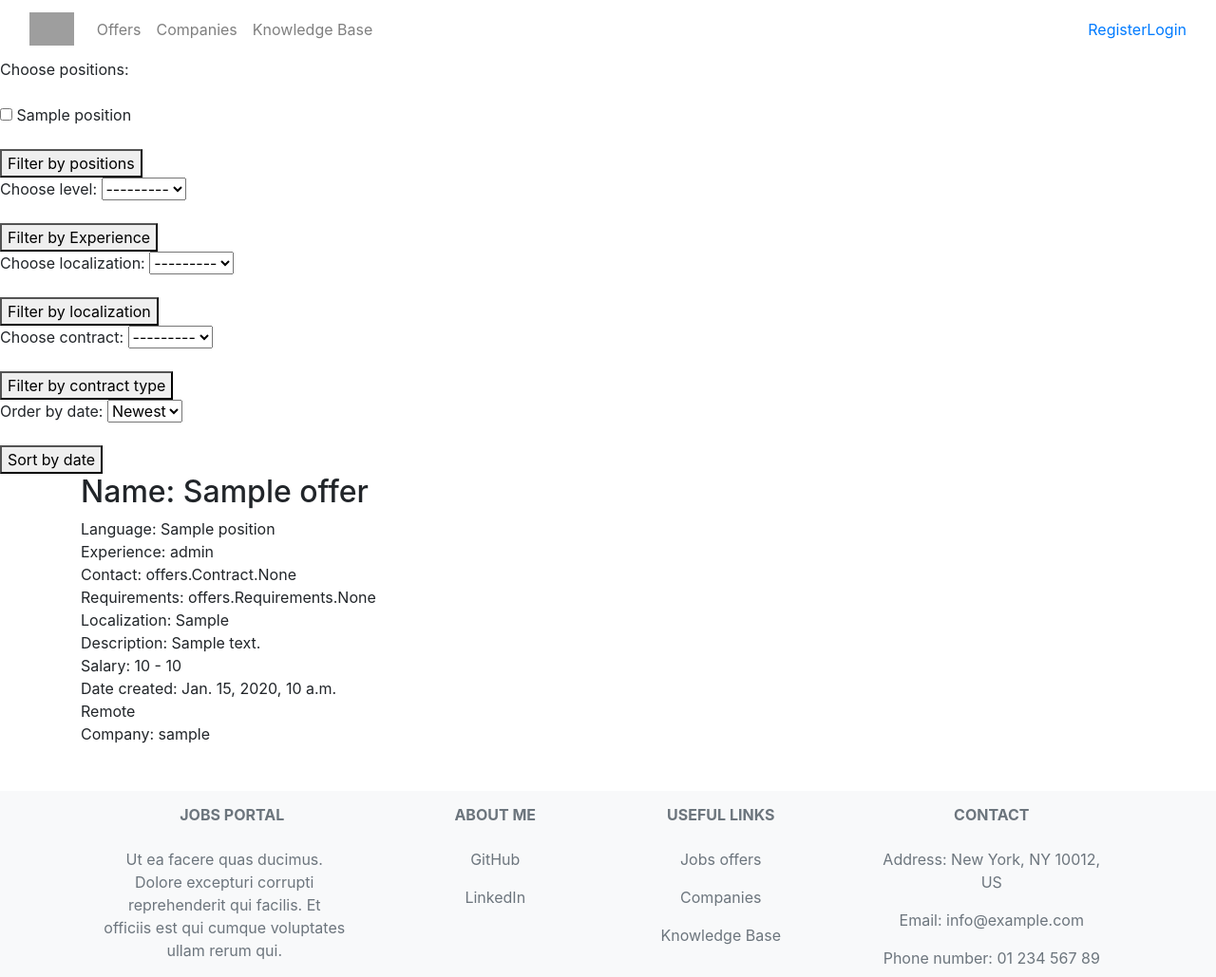
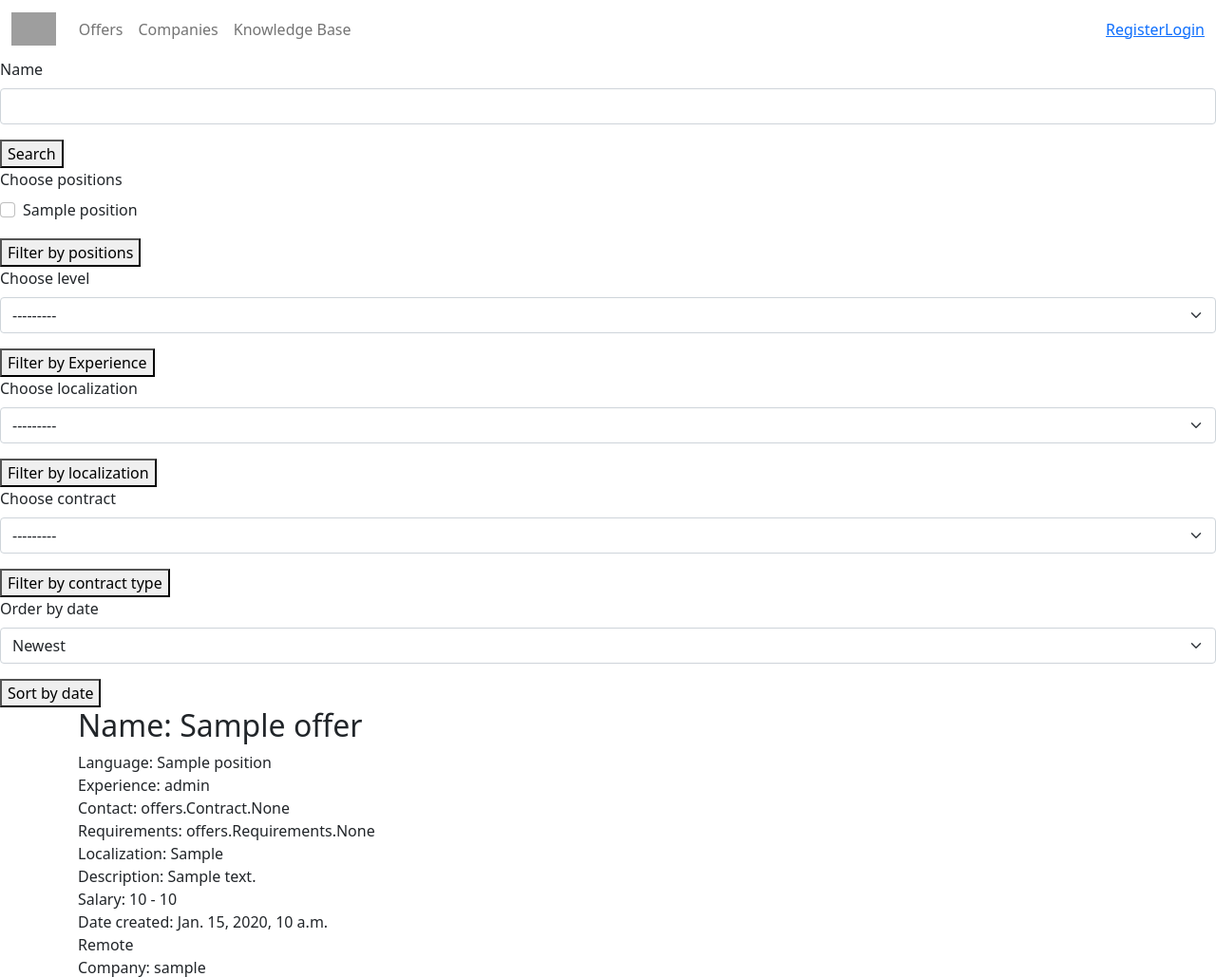
Before and after one commit to DEENUU1/Jobs-portal, a Django app: page / in a window 1280 px wide. Shown: the top 1029 px of the page at 95% size. Run offline with Django 4.2, Linux system fonts and the light colour scheme; tables that the repository leaves empty hold one stand-in row (values such as "Sample post"); some libraries are stand-ins or nearby versions; grey boxes are pictures that could not be loaded.

Commit message:
Feature | Search form and crispy | Ive added crispy form for bootstrap5 to this project And Search form which allows to search by offers's name

```diff
--- a/base/base/templates/base.html
+++ b/base/base/templates/base.html
@@ -5,10 +5,10 @@
     <meta http-equiv="X-UA-Compatible" content="IE=edge">
     <meta name="viewport" content="width=device-width, initial-scale=1.0">
     <title>{% block meta_title %} {% endblock %}</title>
-    <link href="https://cdn.jsdelivr.net/npm/bootstrap@5.3.0-alpha1/dist/css/bootstrap.min.css" rel="stylesheet" integrity="sha384-GLhlTQ8iRABdZLl6O3oVMWSktQOp6b7In1Zl3/Jr59b6EGGoI1aFkw7cmDA6j6gD" crossorigin="anonymous">
-    <link rel="stylesheet" href="https://maxcdn.bootstrapcdn.com/bootstrap/4.5.2/css/bootstrap.min.css">
-    <script src="https://ajax.googleapis.com/ajax/libs/jquery/3.5.1/jquery.min.js"></script>
-    <script src="https://maxcdn.bootstrapcdn.com/bootstrap/4.5.2/js/bootstrap.min.js"></script>
+    <link href="https://cdn.jsdelivr.net/npm/bootstrap@5.0.2/dist/css/bootstrap.min.css" rel="stylesheet" integrity="sha384-EVSTQN3/azprG1Anm3QDgpJLIm9Nao0Yz1ztcQTwFspd3yD65VohhpuuCOmLASjC" crossorigin="anonymous">
+    <script src="https://cdn.jsdelivr.net/npm/bootstrap@5.0.2/dist/js/bootstrap.bundle.min.js" integrity="sha384-MrcW6ZMFYlzcLA8Nl+NtUVF0sA7MsXsP1UyJoMp4YLEuNSfAP+JcXn/tWtIaxVXM" crossorigin="anonymous"></script>
+
+
 
 
 </head>
--- a/base/offers/forms.py
+++ b/base/offers/forms.py
@@ -4,7 +4,7 @@
     Level,
     Localization,
     Contract,
-
+    Offer
 
 )
 from django.forms import ModelMultipleChoiceField
@@ -57,3 +57,11 @@
         required=False,
         label="Order by date"
     )
+
+
+class SearchForm(forms.Form):
+    name = forms.CharField(required=False)
+
+    def __init__(self, *args, **kwargs):
+        super().__init__(*args, **kwargs)
+        self.fields['name'].required = False
--- a/base/offers/templates/home_page.html
+++ b/base/offers/templates/home_page.html
@@ -1,31 +1,37 @@
 {% extends 'base.html' %}
-
+{% load crispy_forms_tags %}
 {% block meta_title%} Jobs portal | Home page {% endblock %}
 
 {% block content %}
 
+
 <form method="get" action=".">
-    {{positions_form.as_p}}
+    {{search_form|crispy}}
+    <button type=submit>Search</button>
+</form>
+
+<form method="get" action=".">
+    {{positions_form|crispy}}
     <button type="submit">Filter by positions</button>
 </form>
 
 <form method="get" action=".">
-    {{level_form.as_p}}
+    {{level_form|crispy}}
     <button type="submit">Filter by Experience</button>
 </form>
 
 <form method="get" action=".">
-    {{localization_form.as_p}}
+    {{localization_form|crispy}}
     <button type="submit">Filter by localization</button>
 </form>
 
 <form method="get" action=".">
-    {{contract_form.as_p}}
+    {{contract_form|crispy}}
     <button type="submit">Filter by contract type</button>
 </form>
 
 <form method="get" action=".">
-    {{date_sorting_form.as_p}}
+    {{date_sorting_form|crispy}}
     <button type="submit">Sort by date</button>
 </form>
 
--- a/base/offers/views.py
+++ b/base/offers/views.py
@@ -8,6 +8,7 @@
     LocalizationFilterForm,
     ContractFilterForm,
     DateSortingForm,
+    SearchForm,
 
 )
 from accounts.models import CustomUser
@@ -19,6 +20,10 @@
     paginate_by = 10
     def get_queryset(self) -> QuerySet[Any]:
         queryset = super().get_queryset()
+
+        name = self.request.GET.get('name')
+        if name:
+            queryset = queryset.filter(name__icontains=name)
 
         positions = self.request.GET.getlist('choose_positions')
         if positions:
@@ -53,6 +58,7 @@
         context['localization_form'] = LocalizationFilterForm(self.request.GET)
         context['contract_form'] = ContractFilterForm(self.request.GET)
         context['date_sorting_form'] = DateSortingForm(self.request.GET)
+        context['search_form'] = SearchForm(self.request.GET)
 
         return context
 
```
Also changed, not shown: base/base/settings.py (+5 -2 lines).
